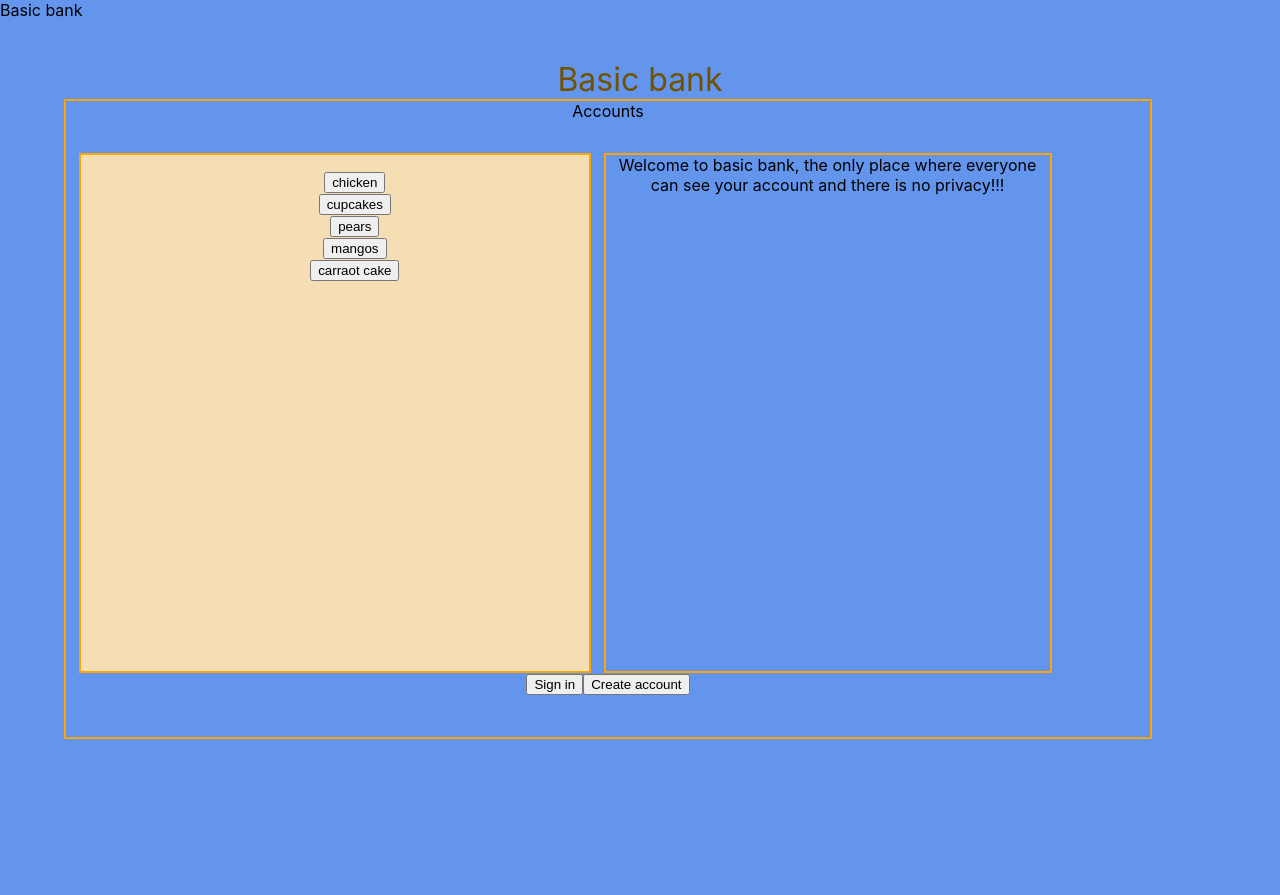
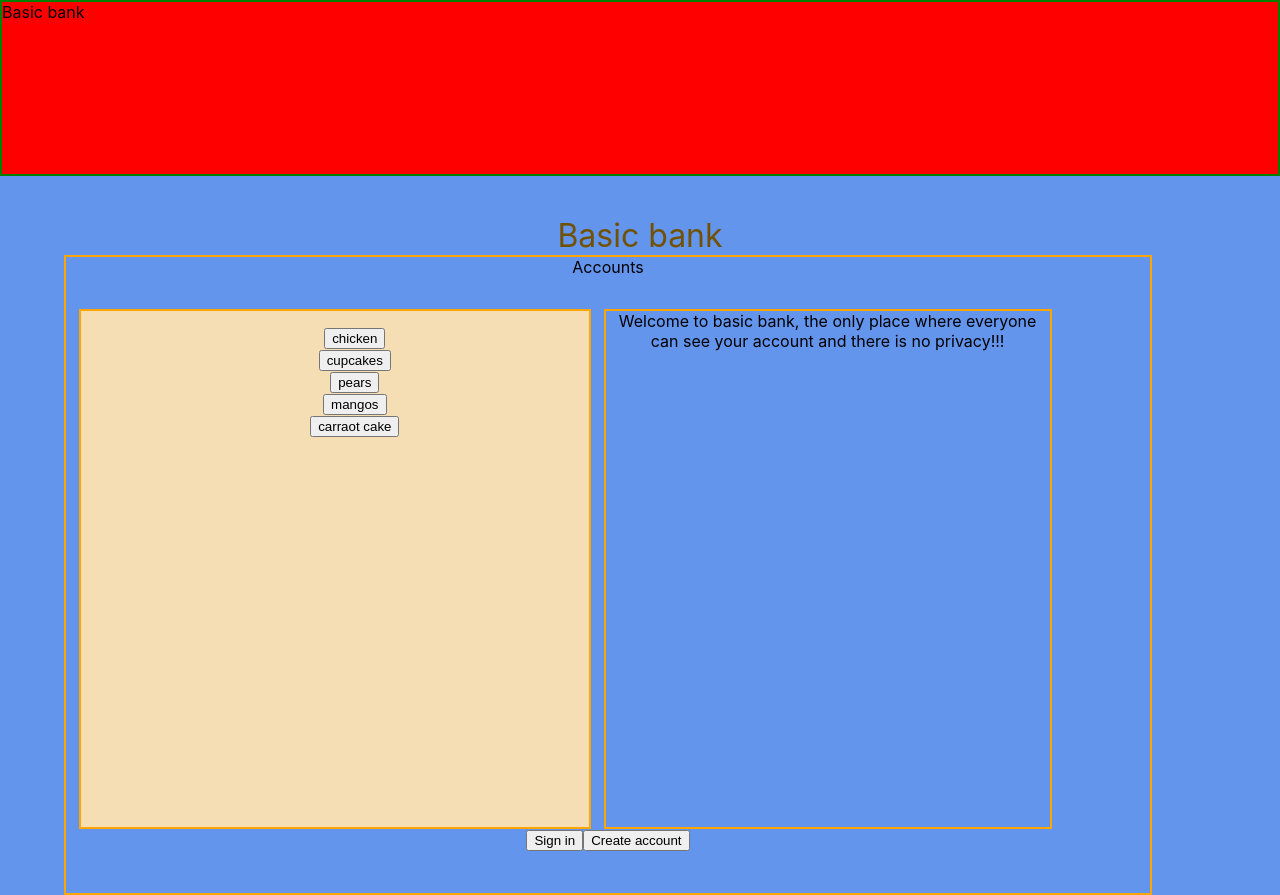
Before and after one commit to cyberstizz/basicbank, a React (Create React App) app: page / in a window 1280 px wide. Before the commit the page ends 800 px from the top, so only its background shows below. Built offline with nearby package versions, Linux system fonts and the light colour scheme.

Commit message:
made top section highlight before adding flex items

```diff
--- a/src/Home.css
+++ b/src/Home.css
@@ -7,7 +7,10 @@ body{
 }
 
 .top_section{
-
+    height: 22vh;
+    width: 100vw;
+    background-color: red;
+    border: solid 2px green;
 }
 
 .hero{
```
